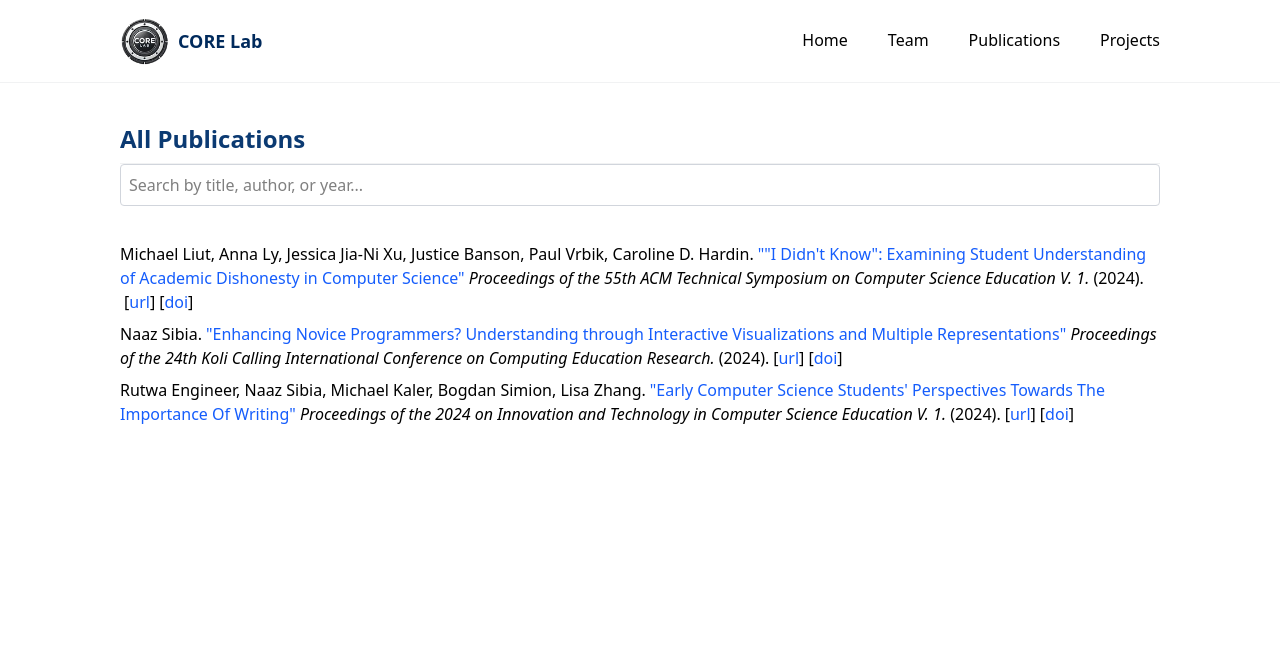
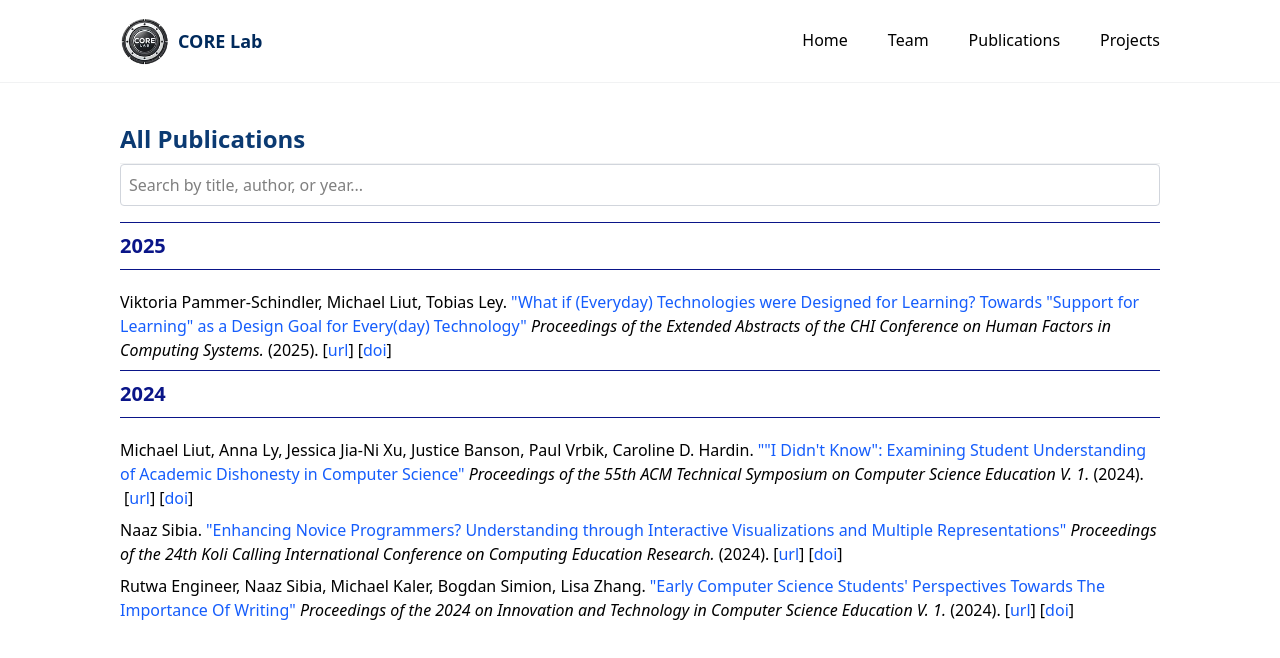
Before and after one commit to Forlaie/core_lab, a Next.js app: page /publications in a window 1280 px wide. Shown: the top 658 px of the page. Built offline with nearby package versions, Linux system fonts and the light colour scheme.

Commit message:
added year headers

```diff
--- a/Components/Publications/Member.jsx
+++ b/Components/Publications/Member.jsx
@@ -1,5 +1,5 @@
 import React from 'react'
-import publications from '../../data/test.json';
+import publications from '../../data/papers.json';
 import bio from '../../data/bios.js';
 import Image from 'next/image';
 
@@ -10,21 +10,11 @@ const Member = ({member}) => {
       .map(part => part.charAt(0).toUpperCase() + part.slice(1).toLowerCase())
       .join(' ');
 
-    // If it's "Last, First", convert to "First Last"
-    const normalize = name => {
-      if (name.includes(',')) {
-        const [last, first] = name.split(',').map(s => s.trim());
-        return `${first} ${last}`.toLowerCase();
-      }
-      return name.toLowerCase();
-    };
-
     const authorPublications = publications.filter(pub => {
       const authors = Array.isArray(pub.author) ? pub.author : [pub.author];
-      return authors.some(a => normalize(a) === fullName.toLowerCase());
+      return authors.some(a => a.toLowerCase() === fullName.toLowerCase());
     });
 
-    // Find the member whose name matches fullName
     const person = bio.find(m => m.name === fullName);
 
     if (!person) {
@@ -37,7 +27,6 @@ const Member = ({member}) => {
             {person.name}
         </h1>
         <div className='pt-3 flex'>
-            {/* If you use next/image, adjust accordingly */}
             <Image src={person.image} alt={person.name} className='w-[20%] pb-5'/>
             <div className='pl-5 text-[#0b3a72]'>
                 <p className='pb-5'>
--- a/Components/Publications/Papers.jsx
+++ b/Components/Publications/Papers.jsx
@@ -1,29 +1,51 @@
 "use client"
 
 import React, { useState } from 'react'
-import publications from '../../data/test.json'
+import publications from '../../data/papers.json'
 import SearchBar from './SearchBar'
 
 const Papers = () => {
   const [query, setQuery] = useState('')
 
-  // Filtering logic
+  // Filter first
   const filteredPublications = publications.filter(pub => {
     const searchString = `${pub.title} ${pub.author} ${pub.year} ${pub.booktitle || pub.journal || pub.series}`.toLowerCase()
     return searchString.includes(query.toLowerCase())
   })
 
+  // Group publications by year
+  const pubsByYear = filteredPublications.reduce((acc, pub) => {
+    const year = pub.year || 'Unknown'
+    if (!acc[year]) {
+      acc[year] = []
+    }
+    acc[year].push(pub)
+    return acc
+  }, {})
+
+  // Get years sorted descending (most recent first)
+  const sortedYears = Object.keys(pubsByYear).sort((a, b) => b.localeCompare(a))
+
   return (
-    <section className='px-30 py-10 mx-auto'>
-      <h1 className='text-2xl font-semibold text-[#0b3a72] pb-2 border-b border-b-[#f1f2f3]'>
+    <section className="px-30 py-10 mx-auto">
+      <h1 className="text-2xl font-semibold text-[#0b3a72] pb-2 border-b border-b-[#f1f2f3]">
         All Publications
       </h1>
 
       <SearchBar query={query} setQuery={setQuery} />
 
-      <ul className='pt-5'>
-        {filteredPublications.length > 0 ? (
-          filteredPublications.map((pub, index) => (
+      {filteredPublications.length === 0 ? (
+        <ul className="pt-5">
+          <li>No matching publications found.</li>
+        </ul>
+      ) : (
+        sortedYears.map(year => (
+          <div key={year}>
+            <div className="text-[20px] text-[#0a1588] font-semibold border-y border-y-[#0a1588] py-2">
+              {year}
+            </div>
+            <ul className="pt-5">
+              {pubsByYear[year].map((pub, index) => (
                 <li key={pub.doi || index} className="mb-2">
                   {Array.isArray(pub.author) ? pub.author.join(', ') : pub.author}.
                   <span className="ml-1">
@@ -66,11 +88,11 @@ const Papers = () => {
                     )}
                   </span>
                 </li>
+              ))}
+            </ul>
+          </div>
         ))
-        ) : (
-          <li>No matching publications found.</li>
       )}
-      </ul>
     </section>
   )
 }
--- a/data/test.json
+++ b/data/papers.json
@@ -1,10 +1,33 @@
 [
+    {
+        "series": "CHI EA '25",
+        "location": "",
+        "keywords": "HCI design goals, design goals, technology evaluation, human-centered design, human-centered computing, human-centered AI, humanistic design, lifelong learning",
+        "numpages": "7",
+        "articleno": "595",
+        "booktitle": "Proceedings of the Extended Abstracts of the CHI Conference on Human Factors in Computing Systems",
+        "abstract": "What if everyday technologies were designed for productivity and learning? This is critical in the era of generative artificial intelligence and pervasive digital technologies, where technology design substantially shapes what and how humans are learning. This paper introduces \u201csupport for learning\u201d as an explicit design goal for everyday technologies. To provide background, we first differentiate four relationships between learning and technology: (1) learning to use technology, (2) learning about technology, (3) learning as a primary design goal, and (4) learning through technology. Designers can intentionally facilitate the latter (a) by following established design principles for usability and user experience, but need to go beyond such known ground by (b) identifying potential learning goals, and (c) connecting to high-quality learning resources and technology designed from within the system. A future research agenda should investigate the relationships between patterns of technology design, patterns of technology use, and learning.",
+        "doi": "10.1145/3706599.3719804",
+        "url": "https://doi-org.myaccess.library.utoronto.ca/10.1145/3706599.3719804",
+        "address": "New York, NY, USA",
+        "publisher": "Association for Computing Machinery",
+        "isbn": "9798400713958",
+        "year": "2025",
+        "title": "What if (Everyday) Technologies were Designed for Learning? Towards \"Support for Learning\" as a Design Goal for Every(day) Technology",
+        "author": [
+            "Viktoria Pammer-Schindler",
+            "Michael Liut",
+            "Tobias Ley"
+        ],
+        "ENTRYTYPE": "inproceedings",
+        "ID": "10.1145/3706599.3719804"
+    },
     {
         "series": "SIGCSE 2024",
         "location": "Portland, OR, USA",
         "keywords": "academic dishonesty, academic integrity, assessment, cheating, computer science students, computing students, education",
         "numpages": "7",
-        "pages": "757\u00e2\u20ac\u201c763",
+        "pages": "757\u2013763",
         "booktitle": "Proceedings of the 55th ACM Technical Symposium on Computer Science Education V. 1",
         "abstract": "In contrast with studies that have identified why students commit academic offences, many educators are familiar with the excuse that an accused student did not know the behavior counted as dishonest. Given the variations in policy and the ways collaboration and code sharing occur in professional and hobbyist spaces, this might be plausible. Mismatches between students' conceptions of academic honesty and course policy can have major consequences, from being kicked out of programs to being too nervous to study with peers. In this work, we investigate what students understand about academic integrity in computer science courses and if there are differences based on university, country, demographic, or online versus in-person courses. We present a study that surveys undergraduate computer science students (N = 1,011) at three universities (Australia, Canada, and the United States of America). The results show that all three institutions take academic integrity seriously, and their students are aware of its importance, but confusion on what is covered under the policies is common. Interestingly, the results also show that course instructors play a huge role as to what students perceive to be a violation of the academic integrity policy at their institution. By understanding student's perspectives on academic integrity, educators can better develop policies and practices that reduce inadvertent and mistaken violations of academic integrity policies.",
         "doi": "10.1145/3626252.3630753",
@@ -51,7 +74,7 @@
         "location": "Milan, Italy",
         "keywords": "computer science education, curriculum, technical writing skills, wac, wid, written communication, wtl",
         "numpages": "7",
-        "pages": "332\u00e2\u20ac\u201c338",
+        "pages": "332\u2013338",
         "booktitle": "Proceedings of the 2024 on Innovation and Technology in Computer Science Education V. 1",
         "abstract": "Faculty and industry practitioners recognize written communication to be important in computer science, but it can be challenging to convince students of the same. As student perceptions are molded early in a program of study, we focus on early-year CS students to understand their perceptions towards the importance of writing in CS, with the goal of framing discipline-specific writing pedagogy. We qualitatively analyze responses from first and second-year CS students in a survey about the role of writing in their field. The responses reveal that a majority view writing as an indispensable skill. Specifically, students recognize it as a fundamental skill, applicable across diverse contexts, and uniquely relevant in CS compared to other fields. We identified 4 perceptions that they hold which are helpful to their development as writers: that writing is a useful fundamental skill, which is useful for achieving various goals in a variety of contexts, and that writing in CS is different than in other fields. However, 20\\% of responses include reasons why writing is not important in CS, and we identify 4 perceptions harmful to students' development as writers: that writing skills can be avoided, are defined narrowly, do not need to be developed beyond a baseline, and come at the cost of computing skills. We believe that there is an opportunity to align discipline-specific writing instruction with these useful and harmful perceptions.",
         "doi": "10.1145/3649217.3653576",
```
Also changed, not shown: 2 other files (tests, documents, lock files or other folders). Lines whose indentation alone changed are shown as unchanged.
